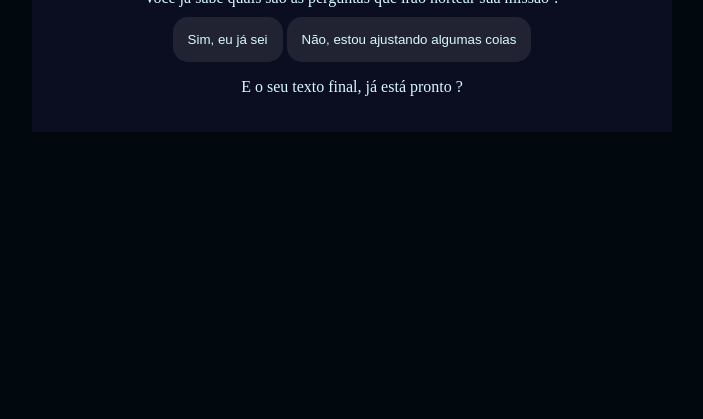
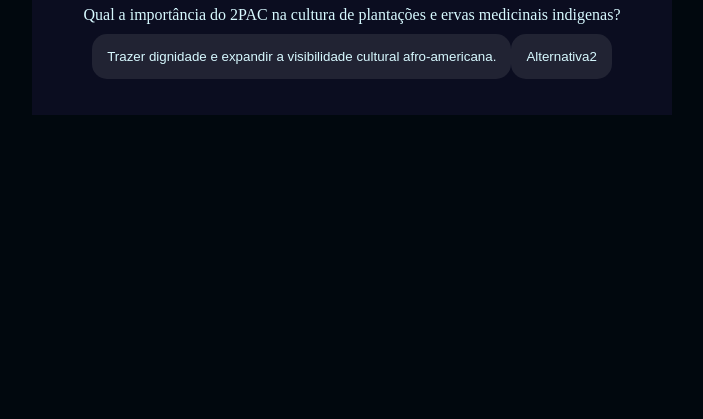
Before and after one commit to AssizCarlos1/inteligencia_artificial, a plain HTML site: page index.html in a window 1280 px wide. Shown: the part 397-816 px from the top of the page, without its empty margins (288-991 px from the left). Drawn offline with Linux system fonts and the light colour scheme.

Commit message:
Update index.html

```diff
--- a/index.html
+++ b/index.html
@@ -13,8 +13,7 @@
             Você já sabe quais são as perguntas que irão nortear sua missão ?
         </div>
         <div class="caixa-alternativas">
-            <button>Sim, eu já sei</button>
-            <button>Não, estou ajustando algumas coias</button>
+
         </div>
         <div class="caixa-resultado">
             <p class="texto-resultado">
@@ -22,5 +21,6 @@
             </p>
         </div>
     </div>
+    <script src="script.js"></script>
 </body>
 </html>
```
